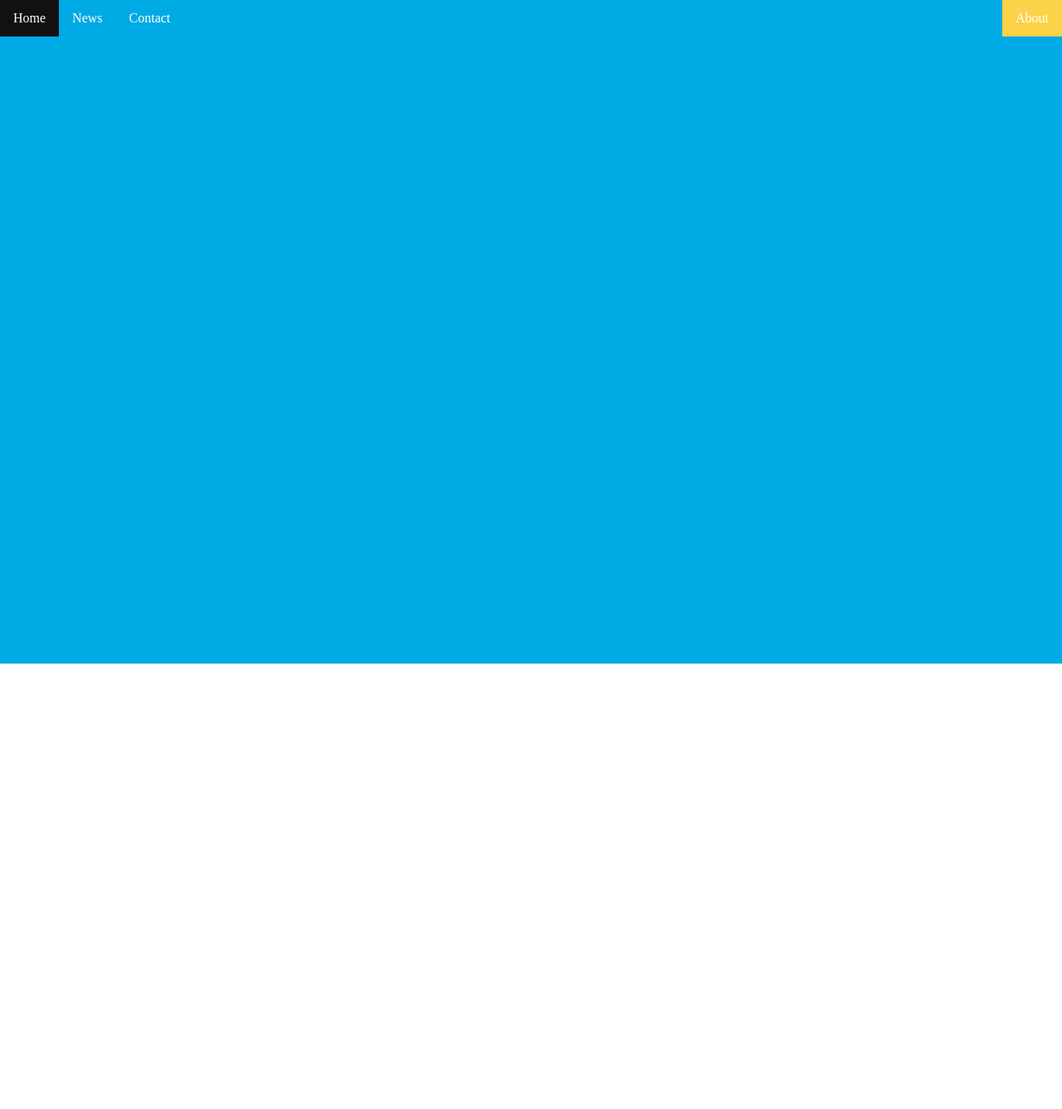
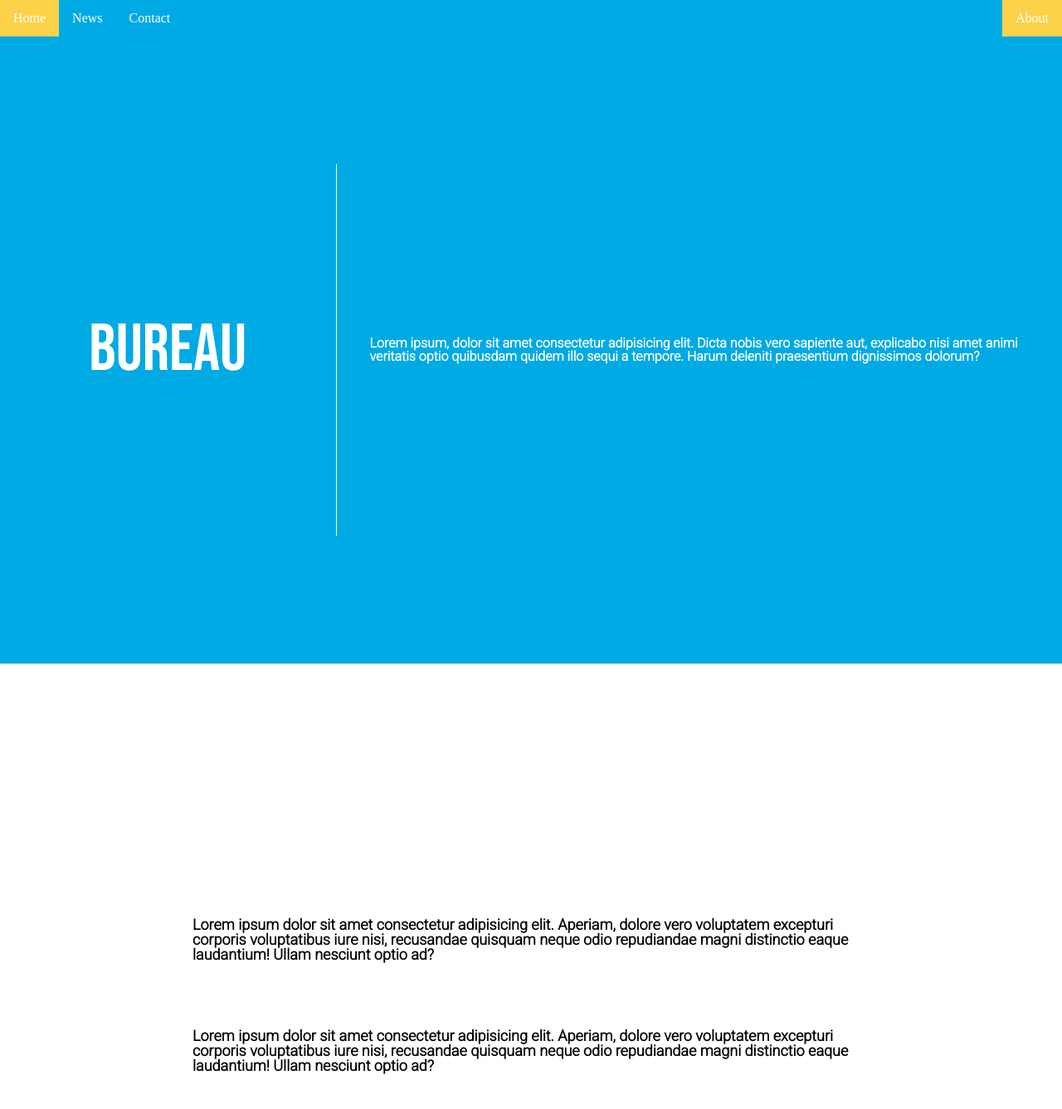
Before and after one commit to CrisChuquiruna/Bureau, a plain HTML site: page index.html in a window 1280 px wide. Shown: the top 1337 px of the page at 83% size. Drawn offline with Linux system fonts and the light colour scheme.

Commit message:
Agregacion de texto y tipos de texto - Titulo y texto generico

```diff
--- a/css/body.css
+++ b/css/body.css
@@ -1,5 +1,24 @@
+@import url('https://fonts.googleapis.com/css2?family=Bebas+Neue&family=Roboto:wght@300&display=swap');
+
 :root{
     --celeste: #00aae4;
     --amarillo: #fcd249;
     --amarillo_oscuro: rgb(236, 199, 78);
+
+    --title_font: 'Bebas Neue', sans-serif;
+    --text_font:  'Roboto', sans-serif;
 }
+
+h1{
+    text-align:center;
+    color: white;
+    font-size: 80px;
+    font-family: var(--title_font);
+
+}
+p{
+    color: white;
+    margin: 40px;
+    font-family: var(--text_font);
+    font-weight: bold;
+}
--- a/css/header.css
+++ b/css/header.css
@@ -3,7 +3,9 @@
     color: var(--background-light);
     text-decoration: none;
 } */
-
+.head{
+    height: 44px;
+}
 .head__navmap {
     width: 100%;
 
@@ -30,7 +32,7 @@
 }
 
 .head_navmap__item a:hover:not(.active) {
-    background-color: #111;
+    background-color: var(--amarillo);
 }
 
 .active {
--- a/css/home.css
+++ b/css/home.css
@@ -1,5 +1,23 @@
 .home{
+    --tamano_header: 44px;
+
+    display: flex;
+    align-items: center;
+    justify-content: center;
+
     width: 100%;
-    height: 100vh;
+    height: calc(100vh - var(--tamano_header));
     background-color: var(--celeste);
 }
+
+.titulo{
+    display: flex;
+    align-items: center;
+    justify-content: center;
+
+    width: 50%;
+    height: 50%;
+    padding: 35px;
+
+    border-right: 1px solid white;
+}
--- a/css/news.css
+++ b/css/news.css
@@ -1,4 +1,23 @@
 .news{
     width: 100%;
     height: 100vh;
+
+    display: flex;
+    flex-direction: column;
+    align-items: center;
+    justify-content: center;
 }
+
+.text{
+    width: 70%;
+
+    display: flex;
+    flex-direction: column;
+    align-items: center;
+    justify-content: center;
+}
+
+.text p{
+    color: black;
+    font-size: 18px;
+}
--- a/index.html
+++ b/index.html
@@ -22,8 +22,18 @@
             <li style="float:right" class="head_navmap__item"><a class="active" href="#about">About</a></li>
         </ul>
     </header>
-    <div class="home" id="home"></div>
-    <div class="news" id="news"></div>
+    <div class="home" id="home">
+        <div class="titulo">
+            <h1>Bureau</h1>
+        </div>
+        <p>Lorem ipsum, dolor sit amet consectetur adipisicing elit. Dicta nobis vero sapiente aut, explicabo nisi amet animi veritatis optio quibusdam quidem illo sequi a tempore. Harum deleniti praesentium dignissimos dolorum?</p>
+    </div>
+    <div class="news" id="news">
+        <div class="text">
+            <p>Lorem ipsum dolor sit amet consectetur adipisicing elit. Aperiam, dolore vero voluptatem excepturi corporis voluptatibus iure nisi, recusandae quisquam neque odio repudiandae magni distinctio eaque laudantium! Ullam nesciunt optio ad?</p>
+            <p>Lorem ipsum dolor sit amet consectetur adipisicing elit. Aperiam, dolore vero voluptatem excepturi corporis voluptatibus iure nisi, recusandae quisquam neque odio repudiandae magni distinctio eaque laudantium! Ullam nesciunt optio ad?</p>
+        </div>
+    </div>
     <div class="contact" id="contact">
         <form>
             <input name="name" type="text" class="feedback-input" placeholder="Name" />
```
